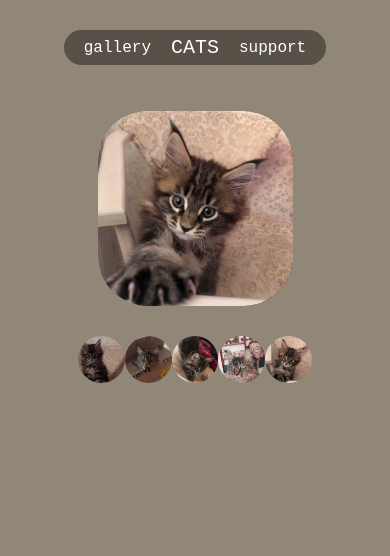
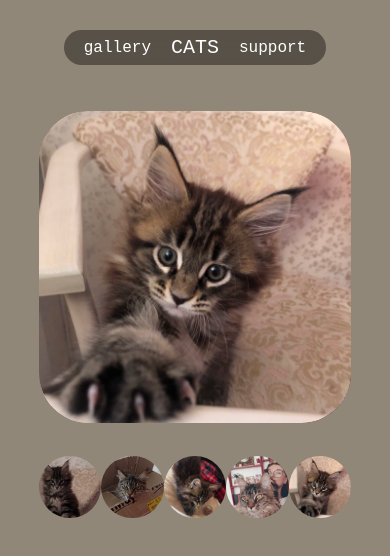
Before and after one commit to hidret/cats_site, a plain HTML site: page gallery/pages/silva.html in a window 390 px wide. Drawn offline with Linux system fonts and the light colour scheme; a web font is replaced by a local one.

Commit message:
index.html

```diff
--- a/style.css
+++ b/style.css
@@ -211,7 +211,7 @@ img.img-top {
 
 }
 .cssSlider .slides {
-    overflow: hidden;
+
     border-radius: 50px;
     width: 100%;
     height: 50vmin;
@@ -231,7 +231,6 @@ img.img-top {
     border-radius: 50px;
     position: absolute;
     z-index: 1;
-    overflow: hidden;
     text-align: center;
 
 }
@@ -246,7 +245,7 @@ img.img-top {
     display: block;
     position: relative;
     padding: 0;
-    margin: 0;
+    margin: 70px auto;
     list-style: none;
     border-radius: 50px;
 
@@ -272,3 +271,19 @@ img.img-top {
     -webkit-animation: slide 1s 1;
     border-radius: 50px;
 }
+
+@media (max-width: 1015px) {
+    .cssSlider {
+        width: 80%;
+        margin-bottom: 20px;
+    }
+
+    .cssSlider .slides > li {
+        width: 80%;
+        height: 80vmin;
+    }
+
+    .cssSlider .thumbnails {
+        margin: 150px auto;
+    }
+}
```
Also changed, not shown: gallery/pages/cchunya.html (+0 -1 lines).
